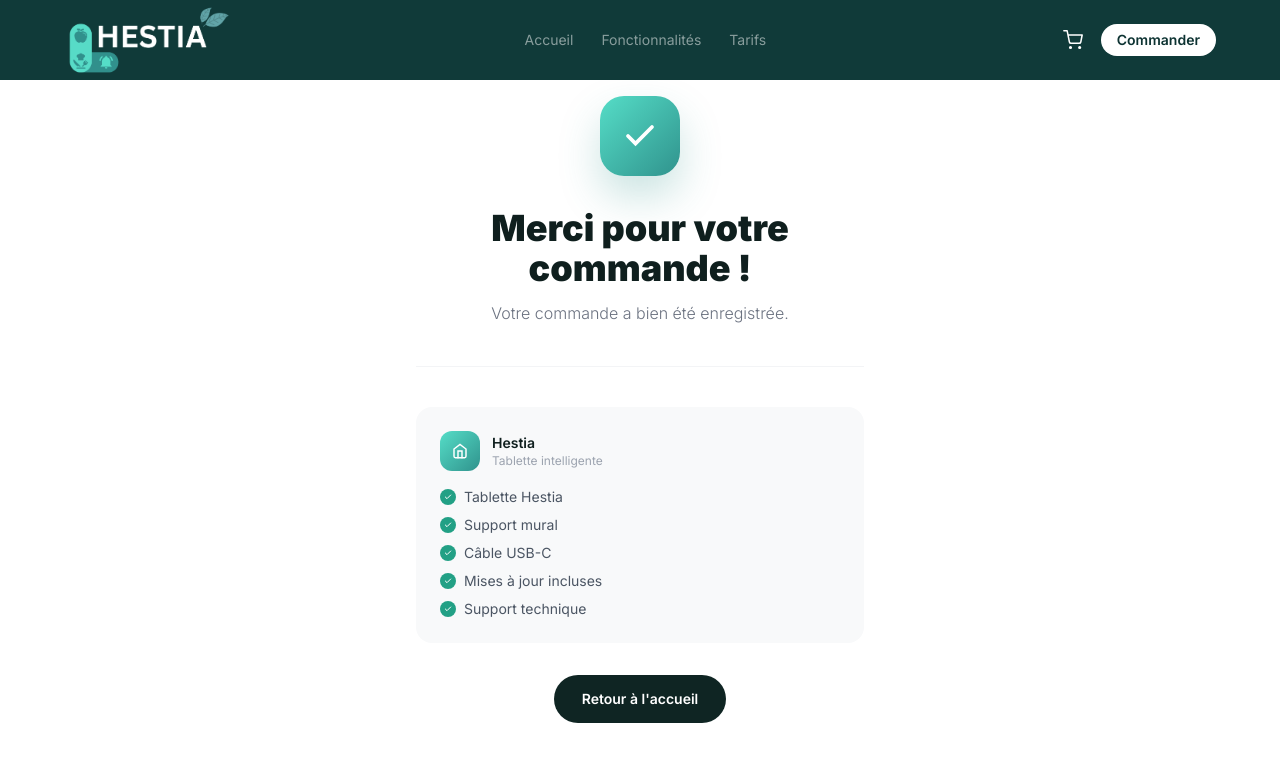
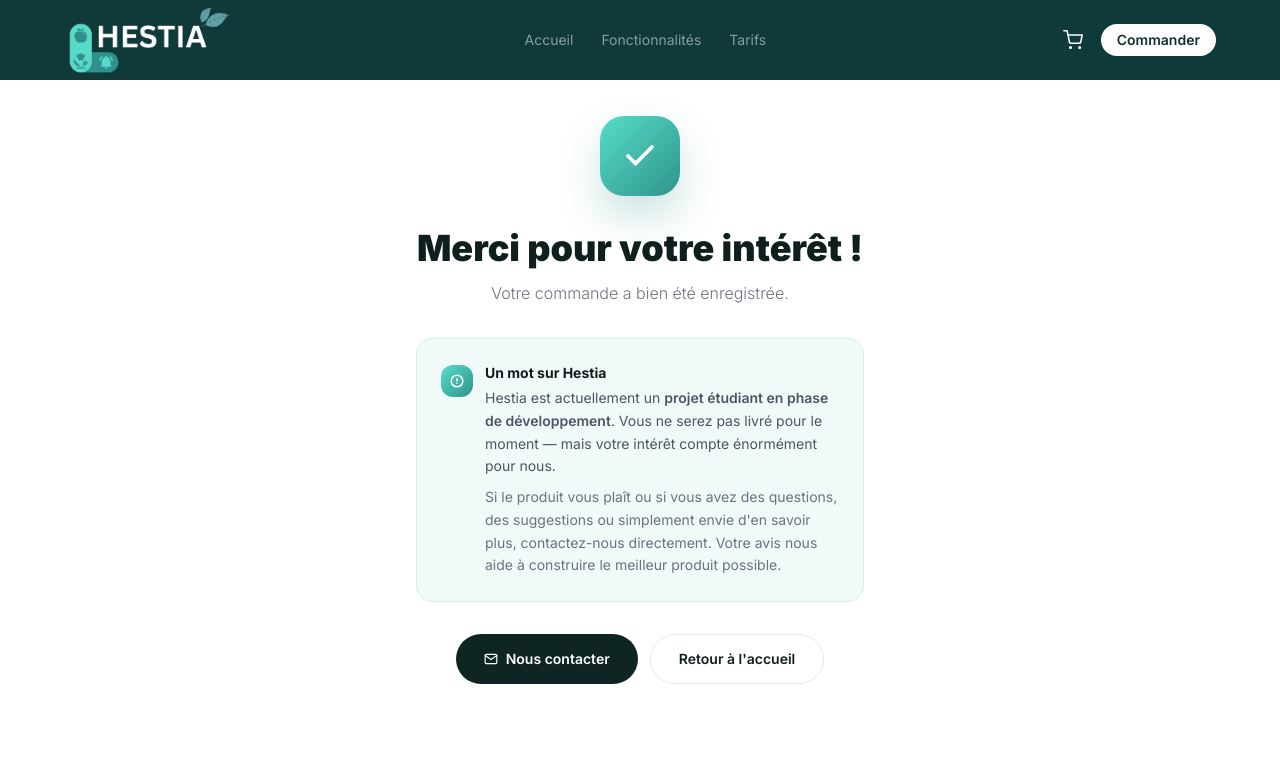
Before and after one commit to tomdb001/hestia, a Next.js app: page /merci in a window 1280 px wide. Shown: the top 762 px of the page. Built offline with nearby package versions, Linux system fonts and the light colour scheme.

Commit message:
Update /merci: honest MVP message + contact CTA after order confirmation
Co-Authored-By: Claude Sonnet 4.6 <noreply@anthropic.com>

```diff
--- a/components/MerciContent.tsx
+++ b/components/MerciContent.tsx
@@ -39,69 +39,53 @@ export default function MerciContent() {
           transition={{ duration: 0.55, delay: 0.25 }}
         >
           <h1 className="text-3xl sm:text-4xl font-black text-[#0f1f1e] mb-3">
-            {prenom ? `Merci ${prenom}\u00a0!` : 'Merci pour votre commande\u00a0!'}
+            {prenom ? `Merci ${prenom}\u00a0!` : 'Merci pour votre intérêt\u00a0!'}
           </h1>
-          <p className="text-gray-500 font-light leading-relaxed mb-2">
-            Votre commande a bien été enregistrée.
+          <p className="text-gray-500 font-light leading-relaxed">
+            Votre commande a bien été enregistrée{email ? <> pour <span className="font-semibold text-[#30938d]">{email}</span></> : ''}.
           </p>
-          {email && (
-            <p className="text-gray-500 font-light text-sm">
-              Un e-mail de confirmation sera envoyé à{' '}
-              <span className="font-semibold text-[#30938d]">{email}</span>.
-            </p>
-          )}
         </motion.div>
 
-        {/* Divider */}
-        <motion.div
-          initial={{ opacity: 0 }} animate={{ opacity: 1 }}
-          transition={{ delay: 0.4 }}
-          className="my-10 border-t border-gray-100"
-        />
-
-        {/* Summary card */}
+        {/* MVP notice */}
         <motion.div
           initial={{ opacity: 0, y: 12 }} animate={{ opacity: 1, y: 0 }}
           transition={{ duration: 0.5, delay: 0.35 }}
-          className="bg-[#f8f9fa] rounded-2xl p-6 mb-8 text-left"
+          className="mt-8 rounded-2xl border border-[#d0f0ec] bg-[#f0faf9] p-6 text-left"
         >
-          <div className="flex items-center gap-3 mb-4">
-            <div className="w-10 h-10 rounded-xl shrink-0 flex items-center justify-center" style={{ background: 'linear-gradient(135deg, #55ddc7, #30938d)' }}>
-              <svg width="16" height="16" viewBox="0 0 24 24" fill="none" stroke="white" strokeWidth="2.2" strokeLinecap="round">
-                <path d="M3 9l9-7 9 7v11a2 2 0 01-2 2H5a2 2 0 01-2-2z"/>
-                <polyline points="9 22 9 12 15 12 15 22"/>
+          <div className="flex items-start gap-3">
+            <div className="w-8 h-8 rounded-xl shrink-0 flex items-center justify-center mt-0.5" style={{ background: 'linear-gradient(135deg, #55ddc7, #30938d)' }}>
+              <svg width="14" height="14" viewBox="0 0 24 24" fill="none" stroke="white" strokeWidth="2.5" strokeLinecap="round">
+                <circle cx="12" cy="12" r="10"/><line x1="12" y1="8" x2="12" y2="12"/><line x1="12" y1="16" x2="12.01" y2="16"/>
               </svg>
             </div>
             <div>
-              <p className="font-semibold text-[#0f1f1e] text-sm">Hestia</p>
-              <p className="text-gray-400 text-xs">Tablette intelligente</p>
+              <p className="font-bold text-[#0f1f1e] text-sm mb-1">Un mot sur Hestia</p>
+              <p className="text-gray-600 text-sm leading-relaxed">
+                Hestia est actuellement un <span className="font-semibold">projet étudiant en phase de développement</span>. Vous ne serez pas livré pour le moment — mais votre intérêt compte énormément pour nous.
+              </p>
+              <p className="text-gray-500 text-sm leading-relaxed mt-2">
+                Si le produit vous plaît ou si vous avez des questions, des suggestions ou simplement envie d&apos;en savoir plus, contactez-nous directement. Votre avis nous aide à construire le meilleur produit possible.
+              </p>
             </div>
-          </div>
-          <div className="space-y-2 text-sm">
-            {[
-              { label: 'Tablette Hestia', ok: true },
-              { label: 'Support mural', ok: true },
-              { label: 'Câble USB-C', ok: true },
-              { label: 'Mises à jour incluses', ok: true },
-              { label: 'Support technique', ok: true },
-            ].map(item => (
-              <div key={item.label} className="flex items-center gap-2">
-                <span className="w-4 h-4 rounded-full flex items-center justify-center shrink-0" style={{ background: '#22a085' }}>
-                  <svg width="8" height="8" viewBox="0 0 24 24" fill="none" stroke="white" strokeWidth="3" strokeLinecap="round"><polyline points="20 6 9 17 4 12"/></svg>
-                </span>
-                <span className="text-gray-600">{item.label}</span>
-              </div>
-            ))}
           </div>
         </motion.div>
 
+        {/* CTAs */}
         <motion.div
           initial={{ opacity: 0 }} animate={{ opacity: 1 }}
           transition={{ delay: 0.5 }}
+          className="mt-8 flex flex-col sm:flex-row gap-3 justify-center"
         >
+          <a
+            href="mailto:hestia.tieproject@gmail.com"
+            className="inline-flex items-center justify-center gap-2 px-7 py-3.5 rounded-full bg-[#0f2523] text-white text-sm font-semibold hover:bg-[#1a3a36] transition-colors"
+          >
+            <svg width="14" height="14" viewBox="0 0 24 24" fill="none" stroke="currentColor" strokeWidth="2" strokeLinecap="round"><path d="M4 4h16c1.1 0 2 .9 2 2v12c0 1.1-.9 2-2 2H4c-1.1 0-2-.9-2-2V6c0-1.1.9-2 2-2z"/><polyline points="22,6 12,13 2,6"/></svg>
+            Nous contacter
+          </a>
           <Link
             href="/"
-            className="inline-flex items-center gap-2 px-7 py-3.5 rounded-full bg-[#0f2523] text-white text-sm font-semibold hover:bg-[#1a3a36] transition-colors"
+            className="inline-flex items-center justify-center gap-2 px-7 py-3.5 rounded-full border border-gray-200 text-[#0f1f1e] text-sm font-semibold hover:border-gray-300 hover:bg-gray-50 transition-colors"
           >
             Retour à l&apos;accueil
           </Link>
```
